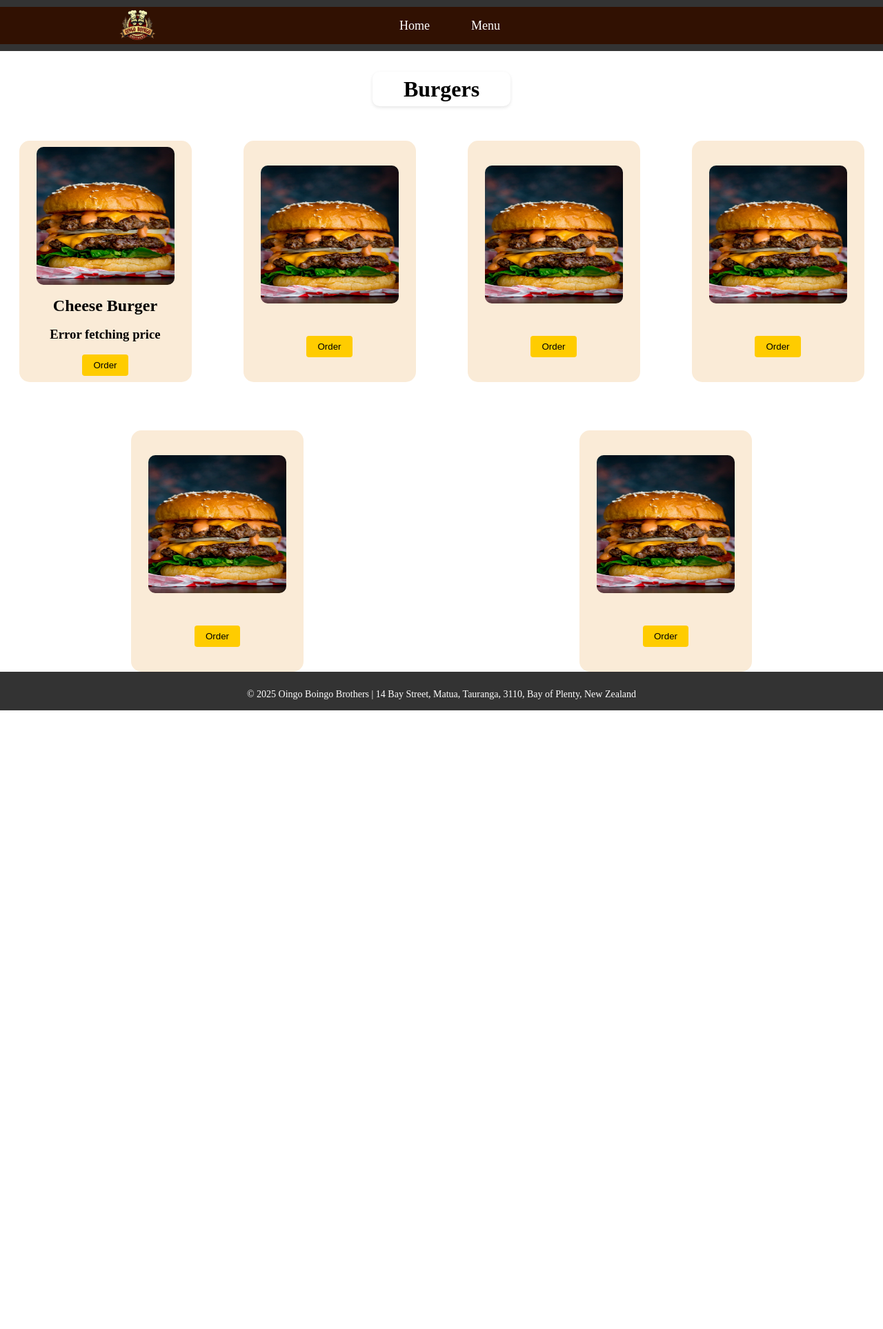
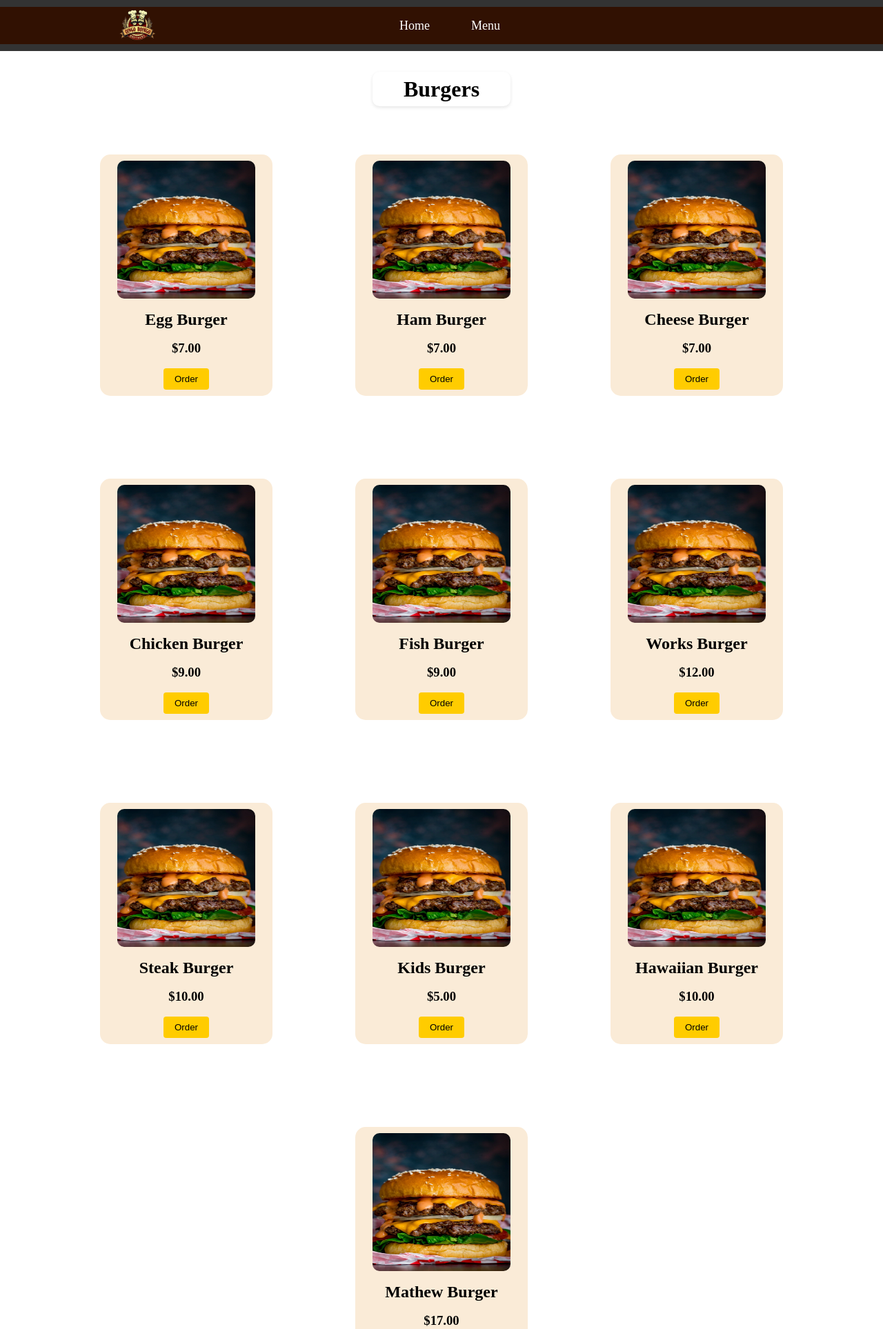
Before and after one commit to robertsc2/flaskapp, a Flask app: page /menu in a window 1280 px wide. Shown: the top 1927 px of the page at 69% size. Before the commit the page ends 1030 px from the top, so only its background shows below. Run offline with Flask 3, Linux system fonts and the light colour scheme.

Commit message:
no database anymore

```diff
--- a/static/css/style.css
+++ b/static/css/style.css
@@ -14,7 +14,7 @@
 .topnav {
   background-color: #311102;
   display: flex;
-  justify-content: space-between;
+  justify-content: center;
   position: relative;
   border-left-width: 100px;
   border-right-width: 100px;
@@ -118,6 +118,8 @@
   display: flex;
   flex-wrap: wrap;
   gap: 20px;
+  justify-content: center;
+  padding: 20px;
 }
 
 .food-item {
@@ -127,7 +129,8 @@
   background-color: antiquewhite;
   width: 250px;
   height: 350px;
-  margin-top: 50px;
+
+  margin: 50px;
 }
 
 .order-button {
--- a/templates/index.html
+++ b/templates/index.html
@@ -5,11 +5,8 @@
       <meta name="viewport" content="width=device-width, initial-scale=1.0"/>
       <title>Oingo Boingo Brothers</title>
       <link rel="stylesheet" href="/static/css/style.css" />
-   </head>X
+   </head>
    <body>
-
-
-
       <!-- Yellow bar above topnav -->
       <div class="yellow-strip top"></div>
       <!-- Topnav bar -->
--- a/templates/menu.html
+++ b/templates/menu.html
@@ -34,59 +34,97 @@
 
   <!-- Yellow bar below topnav -->
   <div class="yellow-strip bottom"></div>
+<!-- Burgers Section -->
 <div class="foodtypebox">
   <h1>Burgers</h1>
+</div>
+<div class="parent">
+  <div class="food-item">
+    <img src="/static/Burgers/Cheese.webp" class="burgerimage" alt="Egg Burger">
+    <h2 class="burgername">Egg Burger</h2>
+    <h3 class="burgerprice">$7.00</h3>
+    <button class="order-button">Order</button>
+  </div>
+  <div class="food-item">
+    <img src="/static/Burgers/Cheese.webp" class="burgerimage" alt="Ham Burger">
+    <h2 class="burgername">Ham Burger</h2>
+    <h3 class="burgerprice">$7.00</h3>
+    <button class="order-button">Order</button>
+  </div>
+  <div class="food-item">
+    <img src="/static/Burgers/Cheese.webp" class="burgerimage" alt="Cheese Burger">
+    <h2 class="burgername">Cheese Burger</h2>
+    <h3 class="burgerprice">$7.00</h3>
+    <button class="order-button">Order</button>
+  </div>
+  <div class="food-item">
+    <img src="/static/Burgers/Cheese.webp" class="burgerimage" alt="Chicken Burger">
+    <h2 class="burgername">Chicken Burger</h2>
+    <h3 class="burgerprice">$9.00</h3>
+    <button class="order-button">Order</button>
+  </div>
+  <div class="food-item">
+    <img src="/static/Burgers/Cheese.webp" class="burgerimage" alt="Fish Burger">
+    <h2 class="burgername">Fish Burger</h2>
+    <h3 class="burgerprice">$9.00</h3>
+    <button class="order-button">Order</button>
+  </div>
+  <div class="food-item">
+    <img src="/static/Burgers/Cheese.webp" class="burgerimage" alt="Works Burger">
+    <h2 class="burgername">Works Burger</h2>
+    <h3 class="burgerprice">$12.00</h3>
+    <button class="order-button">Order</button>
+  </div>
+  <div class="food-item">
+    <img src="/static/Burgers/Cheese.webp" class="burgerimage" alt="Steak Burger">
+    <h2 class="burgername">Steak Burger</h2>
+    <h3 class="burgerprice">$10.00</h3>
+    <button class="order-button">Order</button>
+  </div>
+<div class="food-item">
+    <img src="/static/Burgers/Cheese.webp" class="burgerimage" alt="Kids Burger">
+    <h2 class="burgername">Kids Burger</h2>
+    <h3 class="burgerprice">$5.00</h3>
+    <button class="order-button">Order</button>
+  </div>
+  <div class="food-item">
+    <img src="/static/Burgers/Cheese.webp" class="burgerimage" alt="Hawaiian Burger">
+    <h2 class="burgername">Hawaiian Burger</h2>
+    <h3 class="burgerprice">$10.00</h3>
+    <button class="order-button">Order</button>
+  </div>
+  <div class="food-item">
+    <img src="/static/Burgers/Cheese.webp" class="burgerimage" alt="Mathew Burger">
+    <h2 class="burgername">Mathew Burger</h2>
+    <h3 class="burgerprice">$17.00</h3>
+    <button class="order-button">Order</button>
+  </div>
+</div>
+
+<!-- Fried Rice Section -->
+<div class="foodtypebox">
+  <h1>Fried Rice</h1>
+</div>
+<div class="parent">
+  <div class="food-item">
+    <img src="/static/Burgers/Cheese.webp" class="burgerimage" alt="Egg Fried Rice">
+    <h2 class="burgername">Egg Fried Rice</h2>
+    <h3 class="burgerprice">$18.00</h3>
+    <button class="order-button">Order</button>
+  </div>
+  <div class="food-item">
+    <img src="/static/Burgers/Cheese.webp" class="burgerimage" alt="Chicken Fried Rice">
+    <h2 class="burgername">Chicken Fried Rice</h2>
+    <h3 class="burgerprice">$19.00</h3>
+    <button class="order-button">Order</button>
+  </div>
+  <!-- Add the rest of the Fried Rice items here -->
 </div>
 
 
 
 
-<div class="parent">
-    <div class="food-item">
-      <img src="/static/Burgers/Cheese.webp" class="burgerimage" alt="Cheese Burger">
-      <h2 class="burgername">Cheese Burger</h2>
-      <h3 class="burgerprice" data-item="Cheese Burger">Loading...</h3>
-      <button class="order-button">Order</button>
 
-    </div><div class="food-item">
-      <img src="/static/Burgers/Cheese.webp" class="burgerimage" alt="Cheese Burger">
-      <button class="order-button">Order</button>
-    </div><div class="food-item">
-      <img src="/static/Burgers/Cheese.webp" class="burgerimage" alt="Cheese Burger">
-      <button class="order-button">Order</button>
-    </div><div class="food-item">
-      <img src="/static/Burgers/Cheese.webp" class="burgerimage" alt="Cheese Burger">
-      <button class="order-button">Order</button>
-    </div><div class="food-item">
-      <img src="/static/Burgers/Cheese.webp" class="burgerimage" alt="Cheese Burger">
-      <button class="order-button">Order</button>
-    </div>
-    <div class="food-item">
-      <img src="/static/Burgers/Cheese.webp" class="burgerimage" alt="Cheese Burger">
-      <button class="order-button">Order</button>
-    </div>
-</div>
-
-<script>
-document.querySelectorAll('.burgerprice').forEach(priceElement => {
-  const item = priceElement.getAttribute('data-item');
-
-  // Fetch price from the backend
-  fetch(`/api/price/${item}`)
-    .then(response => response.json())
-    .then(data => {
-      if (data.price) {
-        priceElement.textContent = `$${data.price.toFixed(2)}`;
-      } else {
-        priceElement.textContent = 'Price not available';
-      }
-    })
-    .catch(error => {
-      console.error('Error fetching price:', error);
-      priceElement.textContent = 'Error fetching price';
-    });
-});
-</script>
 
 </body>
 </html>
@@ -96,4 +134,4 @@
     <div class="container">
       <p>© 2025 Oingo Boingo Brothers | 14 Bay Street, Matua, Tauranga, 3110, Bay of Plenty, New Zealand</p>
     </div>
-  </div>
+  </div></div>
```
